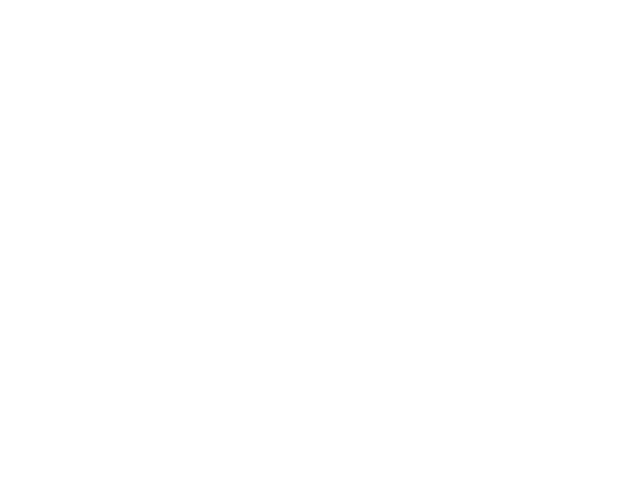
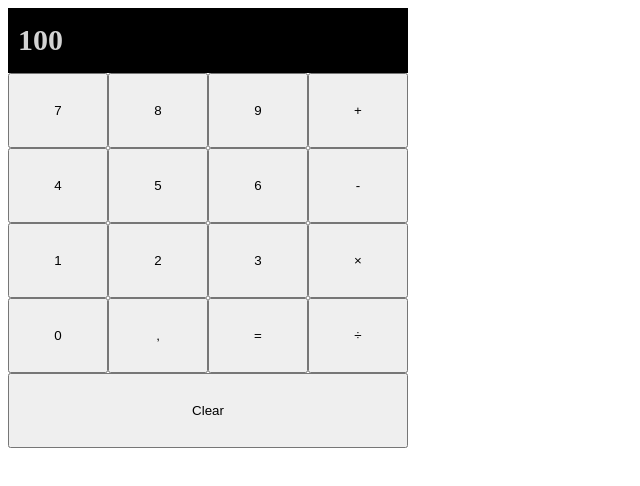
Before and after one commit to dsardinha/calculator, a plain HTML site: page index.html in a window 1280 px wide. Shown: the whole page, without its empty margins (0-640 px from the left). Drawn offline with Linux system fonts and the light colour scheme.

Commit message:
Implement basic calculator UI

```diff
--- a/index.html
+++ b/index.html
@@ -7,6 +7,35 @@
     <link rel="stylesheet" href="styles.css">
 </head>
 <body>
-
+    <div class="calculator">
+        <div class="display">100</div>
+        <div class="buttons-row">
+            <button>7</button>
+            <button>8</button>
+            <button>9</button>
+            <button>+</button>
+        </div>
+        <div class="buttons-row">
+            <button>4</button>
+            <button>5</button>
+            <button>6</button>
+            <button>-</button>
+        </div>
+        <div class="buttons-row">
+            <button>1</button>
+            <button>2</button>
+            <button>3</button>
+            <button>×</button>
+        </div>
+        <div class="buttons-row">
+            <button>0</button>
+            <button>,</button>
+            <button>=</button>
+            <button>÷</button>
+        </div>
+        <div class="buttons-row">
+            <button>Clear</button>
+        </div>
+    </div>
 </body>
 </html>
--- a/styles.css
+++ b/styles.css
@@ -0,0 +1,23 @@
+.calculator {
+    width: 400px;
+}
+
+.display {
+    height: 50px;
+    background-color: black;
+    color:lightgray;
+    font-weight: bold;
+    font-size: 30px;
+    padding-left: 10px;
+    padding-top: 15px;
+}
+
+.buttons-row {
+    height: 75px;
+    display: flex;
+}
+
+.buttons-row button {
+    width: 100px;
+    flex-grow: 1;
+}
```
